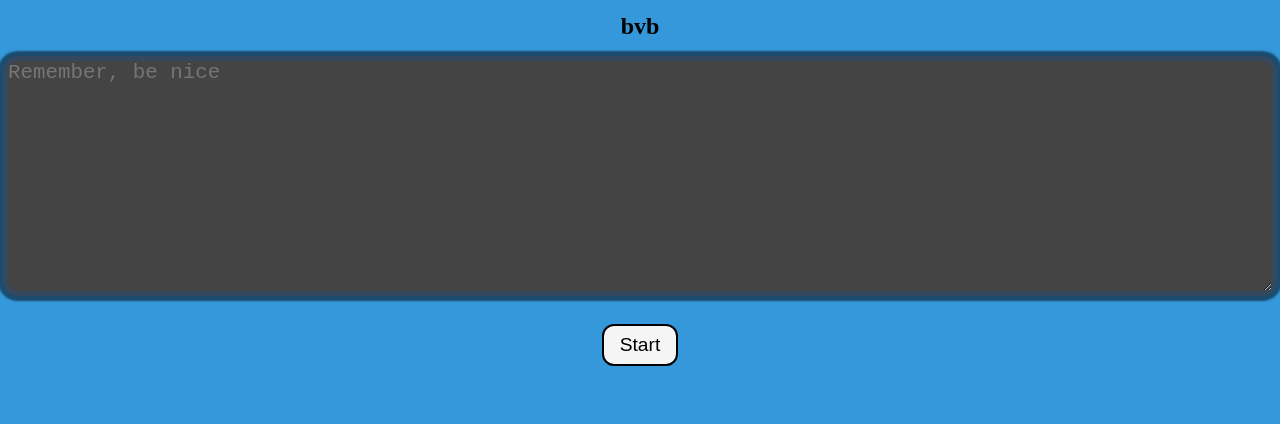
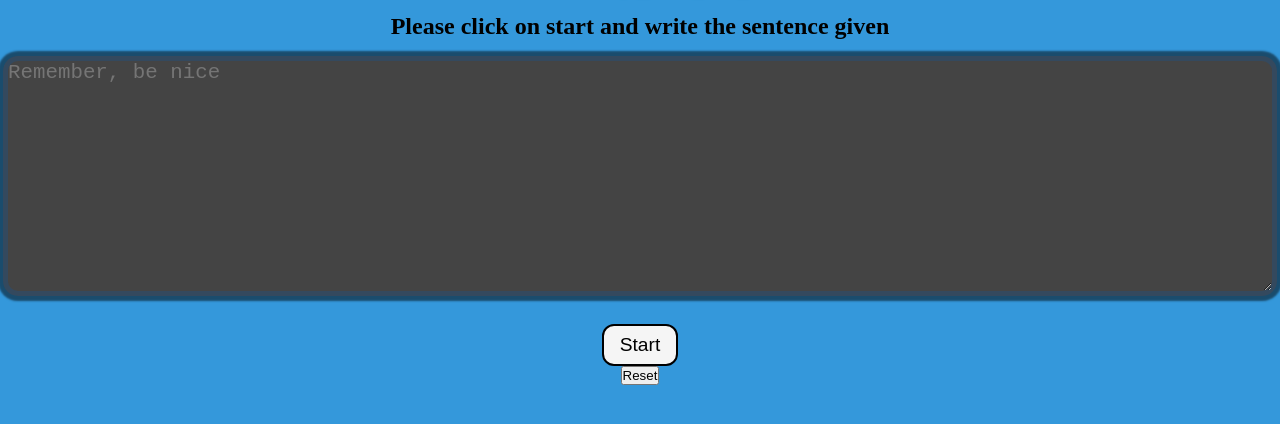
Before and after one commit to Engineeryashs/typing-speed-test-repo, a plain HTML site: page index.html in a window 1280 px wide. Shown: the part 196-620 px from the top of the page. Drawn offline with Linux system fonts and the light colour scheme.

Commit message:
Updating starting message

```diff
--- a/index.html
+++ b/index.html
@@ -10,9 +10,10 @@
     <div class="mainDiv">
         <div class="centerDiv">
               <h1>Welcome to Typing Speed Test</h1>
-              <h2 id="msg">bvb</h2>
+              <h2 id="msg">Please click on start and write the sentence given </h2>
               <textarea name="mywords" id="mywords" cols="100" rows="10" placeholder="Remember, be nice"></textarea>
               <button id ="btn" class="mainbtn">Start</button>
+              <button type="reset">Reset</button>
         </div>
     </div>
     <script src="javascript/script.js"></script>
```
